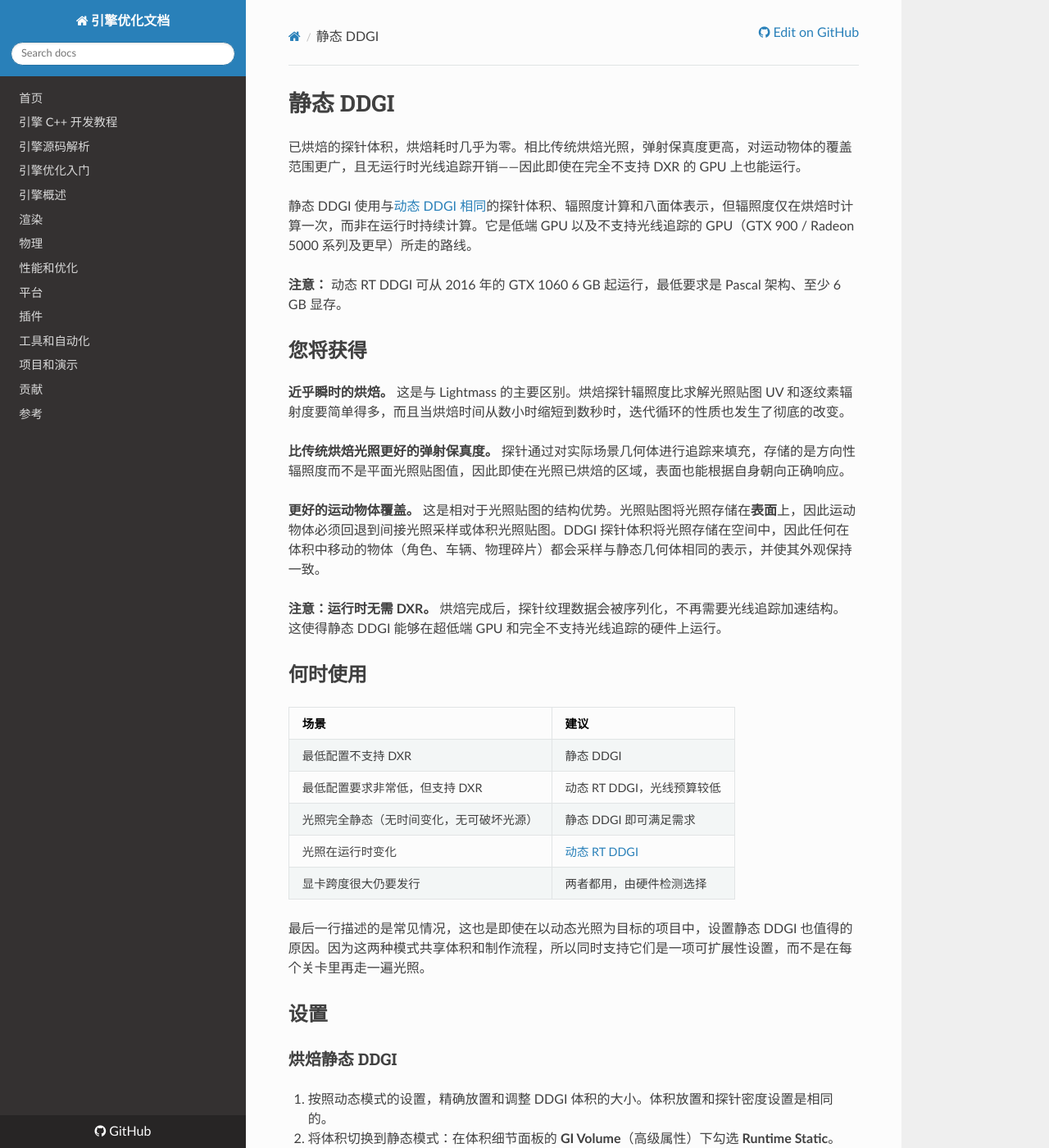
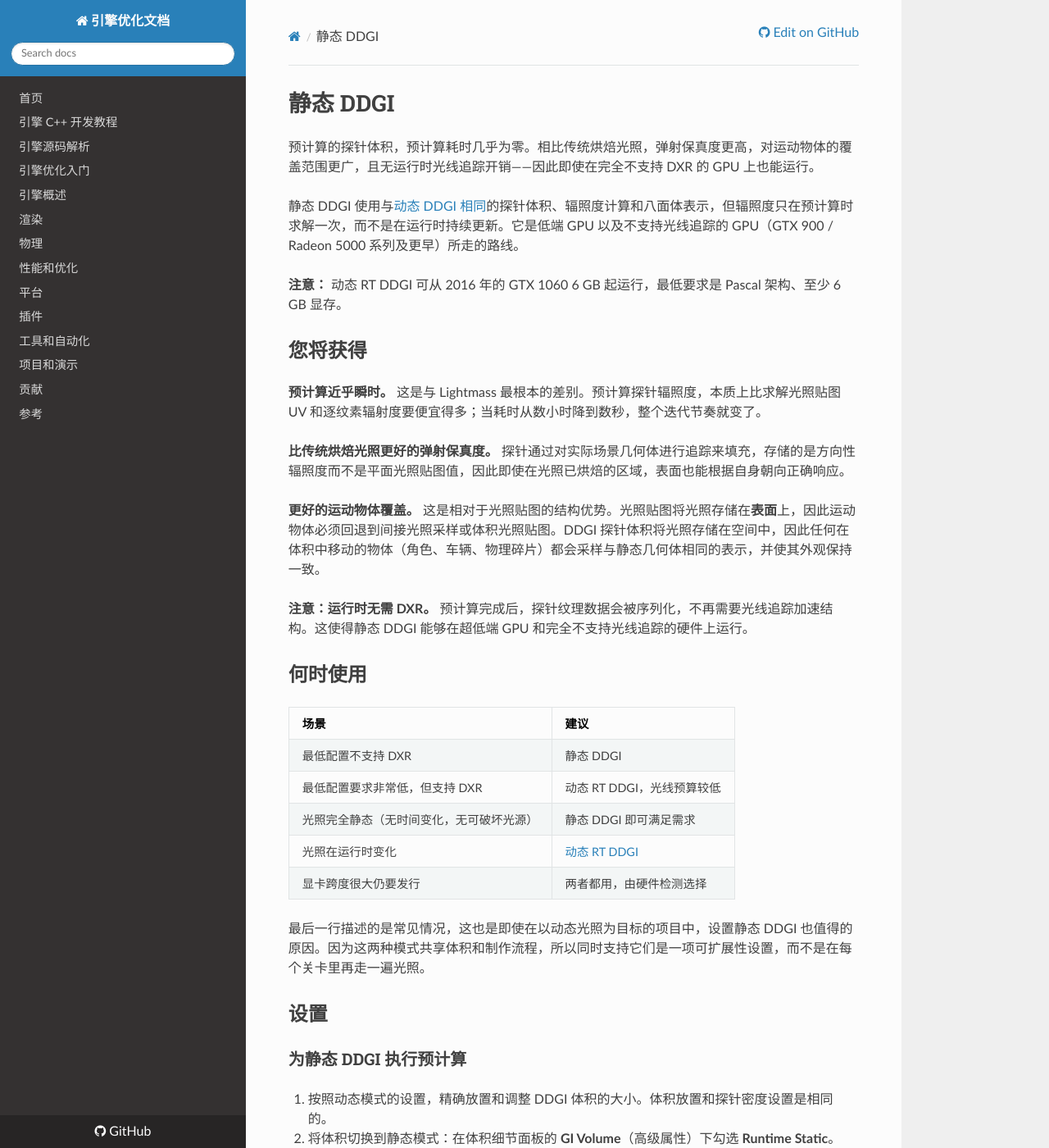
Before and after one commit to OpenHUTB/cpp, an MkDocs documentation site: the page built from docs/optimization/Rendering/DDGI-Static.md, in a window 1280 px wide and 1400 px high. Shown: the whole window at 82% size. Built offline with MkDocs 1.6.1, drawn with Linux system fonts in a browser that asks for light colours; nearby versions of some CDN libraries; a script that is not in the unit is left out; some of the changed text lies outside the part shown.

Commit message:
docs: 把 DDGI 页的 bake 统一改为预计算
bake 在光照语境下是「离线预计算并缓存」，UE 简中虽译作烘焙，但与 Cook（资源烘焙）
在同一套文档里撞词，本页连用十余次作名词时读不通。

- 探针的求解过程一律写「预计算」，仅保留「烘焙光照」「烘焙光照贴图」这类固定搭配
- 「近乎瞬时的烘焙」-> 「预计算近乎瞬时」；「静态 DDGI 是烘焙的」-> 「静态 DDGI 采用预计算」
- 顺带把第 4 步改回「执行预计算」，避免与上一步的「等待收敛」重复

```diff
--- a/docs/optimization/Rendering/DDGI-Static.md
+++ b/docs/optimization/Rendering/DDGI-Static.md
@@ -1,21 +1,21 @@
 # 静态 DDGI
 
-已烘焙的探针体积，烘焙耗时几乎为零。相比传统烘焙光照，弹射保真度更高，对运动物体的覆盖范围更广，且无运行时光线追踪开销——因此即使在完全不支持 DXR 的 GPU 上也能运行。
+预计算的探针体积，预计算耗时几乎为零。相比传统烘焙光照，弹射保真度更高，对运动物体的覆盖范围更广，且无运行时光线追踪开销——因此即使在完全不支持 DXR 的 GPU 上也能运行。
 
 
-静态 DDGI 使用与[动态 DDGI 相同](./DDGI-Dynamic.md)的探针体积、辐照度计算和八面体表示，但辐照度仅在烘焙时计算一次，而非在运行时持续计算。它是低端 GPU 以及不支持光线追踪的 GPU（GTX 900 / Radeon 5000 系列及更早）所走的路线。
+静态 DDGI 使用与[动态 DDGI 相同](./DDGI-Dynamic.md)的探针体积、辐照度计算和八面体表示，但辐照度只在预计算时求解一次，而不是在运行时持续更新。它是低端 GPU 以及不支持光线追踪的 GPU（GTX 900 / Radeon 5000 系列及更早）所走的路线。
 
 **注意：** 动态 RT DDGI 可从 2016 年的 GTX 1060 6 GB 起运行，最低要求是 Pascal 架构、至少 6 GB 显存。
 
 ## 您将获得
 
-**近乎瞬时的烘焙。** 这是与 Lightmass 的主要区别。烘焙探针辐照度比求解光照贴图 UV 和逐纹素辐射度要简单得多，而且当烘焙时间从数小时缩短到数秒时，迭代循环的性质也发生了彻底的改变。
+**预计算近乎瞬时。** 这是与 Lightmass 最根本的差别。预计算探针辐照度，本质上比求解光照贴图 UV 和逐纹素辐射度要便宜得多；当耗时从数小时降到数秒，整个迭代节奏就变了。
 
 **比传统烘焙光照更好的弹射保真度。** 探针通过对实际场景几何体进行追踪来填充，存储的是方向性辐照度而不是平面光照贴图值，因此即使在光照已烘焙的区域，表面也能根据自身朝向正确响应。
 
 **更好的运动物体覆盖。** 这是相对于光照贴图的结构优势。光照贴图将光照存储在**表面**上，因此运动物体必须回退到间接光照采样或体积光照贴图。DDGI 探针体积将光照存储在空间中，因此任何在体积中移动的物体（角色、车辆、物理碎片）都会采样与静态几何体相同的表示，并使其外观保持一致。
 
-**注意：运行时无需 DXR。** 烘焙完成后，探针纹理数据会被序列化，不再需要光线追踪加速结构。这使得静态 DDGI 能够在超低端 GPU 和完全不支持光线追踪的硬件上运行。
+**注意：运行时无需 DXR。** 预计算完成后，探针纹理数据会被序列化，不再需要光线追踪加速结构。这使得静态 DDGI 能够在超低端 GPU 和完全不支持光线追踪的硬件上运行。
 
 ## 何时使用
 
@@ -32,22 +32,22 @@
 
 ## 设置
 
-### 烘焙静态 DDGI
+### 为静态 DDGI 执行预计算
 
 1. 按照动态模式的设置，精确放置和调整 DDGI 体积的大小。体积放置和探针密度设置是相同的。
 
 2. 将体积切换到静态模式：在体积细节面板的 **GI Volume**（高级属性）下勾选 **Runtime Static**。
 
-3. 完成灯光设置。烘焙后的任何更改都不会反映在探针中。
+3. 完成灯光设置。预计算之后再改灯光，不会反映到探针里。
 
-4. 等待烘焙完成：探针会在编辑器视口中逐渐收敛，收敛后保存关卡。Runtime Static 体积会保留保存关卡时的光照值，并在游戏运行时停止更新。您可以随意迭代——烘焙速度很快，可以把它当作灯光迭代循环的一部分，而不是耗时一整夜的工作。
+4. 执行预计算：探针会在编辑器视口中逐渐收敛，收敛后保存关卡。Runtime Static 体积会保留保存关卡时的光照值，并在游戏运行时停止更新。可以随意迭代——预计算足够快，能当作灯光迭代循环的一部分，而不是熬一整夜的工作。
 
 5. 使用场景中的移动物体进行验证，因为静态 DDGI 在移动物体上的效果比光照贴图更明显。
 
 
 ## 限制
 
-静态 DDGI 是烘焙的，因此所有相关限制都适用：没有时间变化；没有移动或强度变化的灯光贡献弹射；可破坏几何体被破坏后也不再产生弹射。直接光照仍然可以完全动态，被冻结的只是间接弹射。
+静态 DDGI 采用预计算，因此相关限制都成立：没有时间变化；移动或改变强度的灯光不会贡献弹射；可破坏几何体破碎后也不再产生弹射。直接光照仍然可以完全动态，被冻结的只是间接弹射。
 
 探针间距仍然限制空间分辨率，因此关于接触细节的相同理由仍然适用。与 [SSGI](./SSGI.md) 结合使用在这里也很有价值，而且 SSGI 不需要光线追踪，因此在相同的硬件上仍然可用。
 
```
